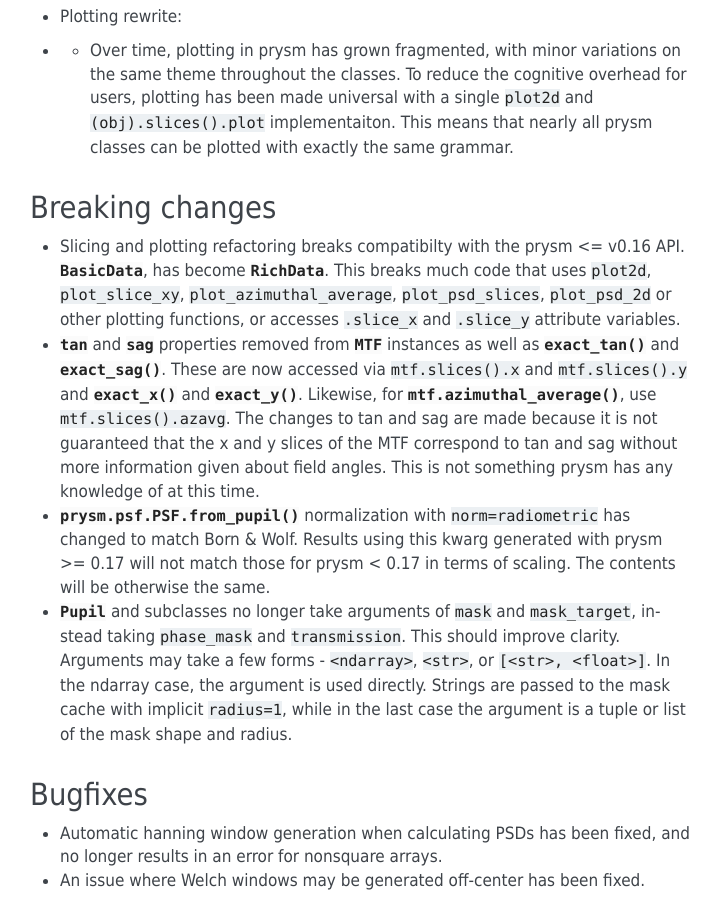
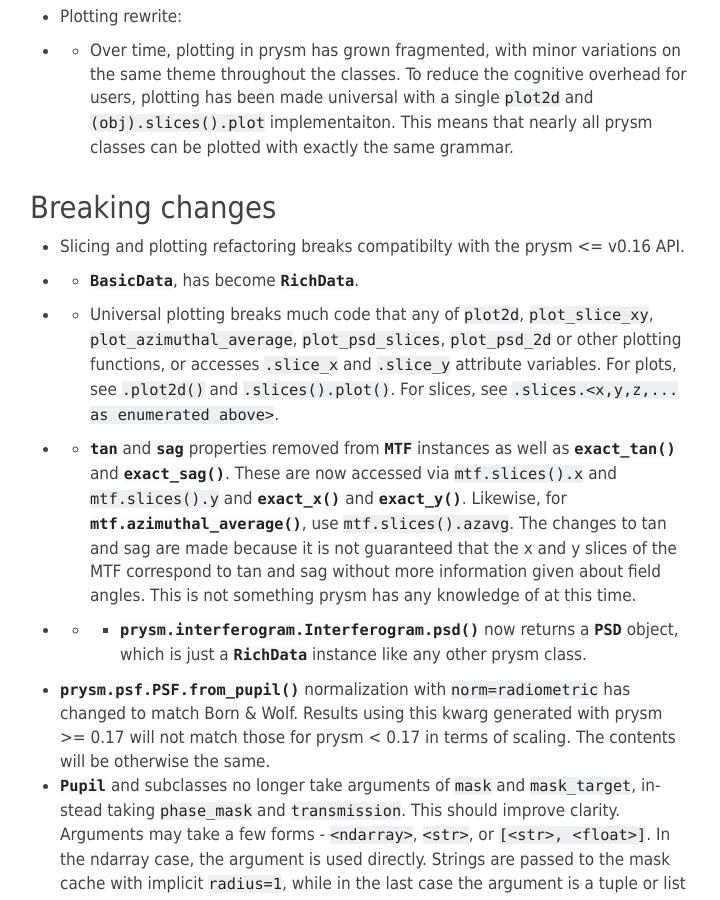
Before and after one commit to brandondube/prysm, a Sphinx documentation site: the page built from docs/source/releases/v0.17.rst, in a window 1280 px wide and 900 px high, scrolled down 2747 px. Shown: the whole window, without its empty margins (390-1110 px from the left). Built offline with Sphinx 7.4.7, drawn with Linux system fonts in a browser that asks for light colours.

Commit message:
document more changes

```diff
--- a/docs/source/releases/v0.17.rst
+++ b/docs/source/releases/v0.17.rst
@@ -74,8 +74,11 @@ Note that this list is in logical order of dependence, not in order of importanc
 Breaking changes
 ================
 
-* Slicing and plotting refactoring breaks compatibilty with the prysm <= v0.16 API.  :class:`BasicData`, has become :class:`~prysm._richdata.RichData`.  This breaks much code that uses :code:`plot2d`, :code:`plot_slice_xy`, :code:`plot_azimuthal_average`, :code:`plot_psd_slices`, :code:`plot_psd_2d` or other plotting functions, or accesses :code:`.slice_x` and :code:`.slice_y` attribute variables.
-* :attr:`tan` and :attr:`sag` properties removed from :class:`~prysm.otf.MTF` instances as well as :meth:`exact_tan` and :meth:`exact_sag`.  These are now accessed via :code:`mtf.slices().x` and :code:`mtf.slices().y` and :meth:`~prysm.otf.MTF.exact_x` and :meth:`~prysm.otf.MTF.exact_y`.  Likewise, for :meth:`mtf.azimuthal_average`, use :code:`mtf.slices().azavg`.  The changes to tan and sag are made because it is not guaranteed that the x and y slices of the MTF correspond to tan and sag without more information given about field angles.  This is not something prysm has any knowledge of at this time.
+* Slicing and plotting refactoring breaks compatibilty with the prysm <= v0.16 API.
+* * :class:`BasicData`, has become :class:`~prysm._richdata.RichData`.
+* * Universal plotting breaks much code that any of :code:`plot2d`, :code:`plot_slice_xy`, :code:`plot_azimuthal_average`, :code:`plot_psd_slices`, :code:`plot_psd_2d` or other plotting functions, or accesses :code:`.slice_x` and :code:`.slice_y` attribute variables.  For plots, see :code:`.plot2d()` and :code:`.slices().plot()`.  For slices, see :code:`.slices.<x,y,z,... as enumerated above>`.
+* * :attr:`tan` and :attr:`sag` properties removed from :class:`~prysm.otf.MTF` instances as well as :meth:`exact_tan` and :meth:`exact_sag`.  These are now accessed via :code:`mtf.slices().x` and :code:`mtf.slices().y` and :meth:`~prysm.otf.MTF.exact_x` and :meth:`~prysm.otf.MTF.exact_y`.  Likewise, for :meth:`mtf.azimuthal_average`, use :code:`mtf.slices().azavg`.  The changes to tan and sag are made because it is not guaranteed that the x and y slices of the MTF correspond to tan and sag without more information given about field angles.  This is not something prysm has any knowledge of at this time.
+* * * :meth:`prysm.interferogram.Interferogram.psd` now returns a :class:`~prysm.interferogram.PSD` object, which is just a :class:`~prysm._richdata.RichData` instance like any other prysm class.
 * :meth:`prysm.psf.PSF.from_pupil` normalization with :code:`norm=radiometric` has changed to match Born & Wolf.  Results using this kwarg generated with prysm >= 0.17 will not match those for prysm < 0.17 in terms of scaling.  The contents will be otherwise the same.
 * :class:`~prysm.pupil.Pupil` and subclasses no longer take arguments of :code:`mask` and :code:`mask_target`, instead taking :code:`phase_mask` and :code:`transmission`.  This should improve clarity.  Arguments may take a few forms - :code:`<ndarray>`, :code:`<str>`, or :code:`[<str>, <float>]`.  In the ndarray case, the argument is used directly.  Strings are passed to the mask cache with implicit :code:`radius=1`, while in the last case the argument is a tuple or list of the mask shape and radius.
 
```
